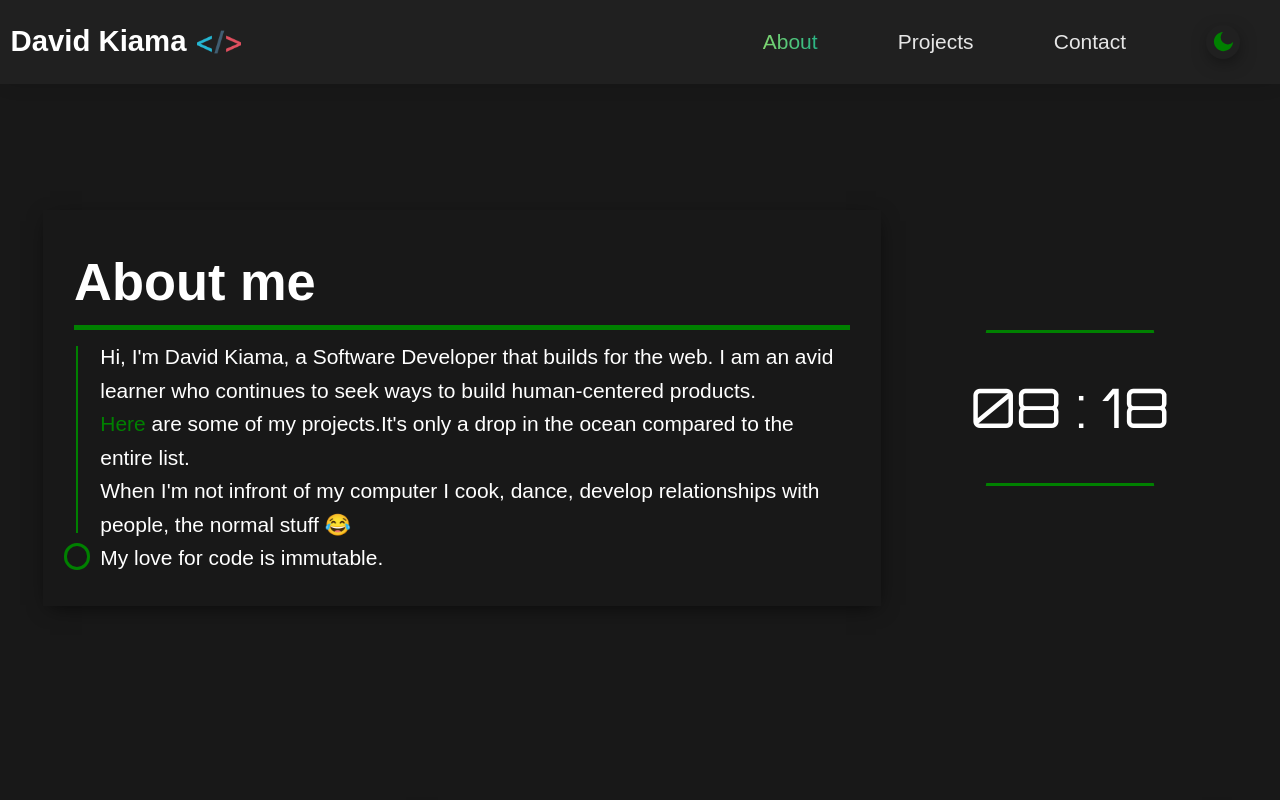
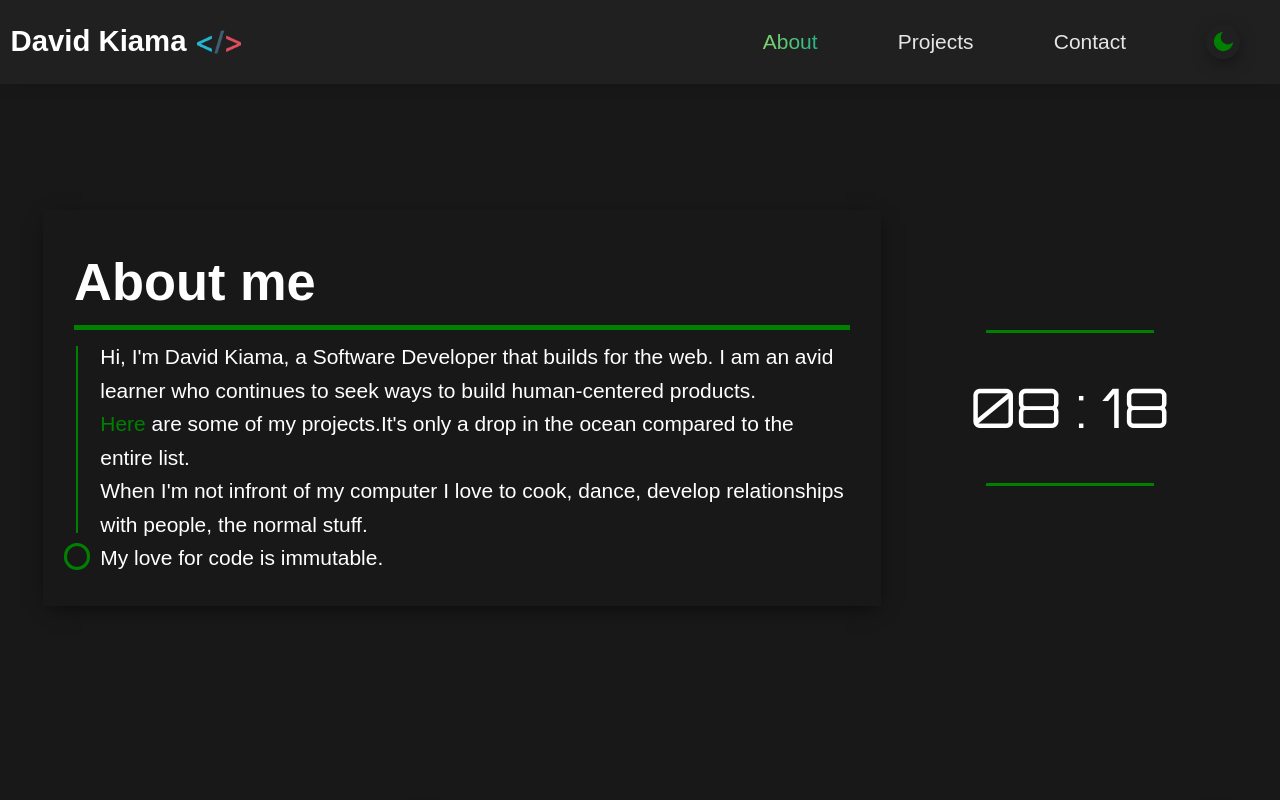
Before and after one commit to davidkiama/Portfolio, a React (Create React App) app: page / in a window 1280 px wide. Shown: the top 800 px of the page. Built offline with nearby package versions, Linux system fonts and the light colour scheme.

Commit message:
Homepage edits

```diff
--- a/src/components/Pages/Home.js
+++ b/src/components/Pages/Home.js
@@ -34,8 +34,8 @@ function Home({ darkMode }) {
               <Link to="/projects">Here</Link> are some of my projects.It's only a drop in the ocean compared
               to the entire list.
               <br />
-              When I'm not infront of my computer I cook, dance, develop relationships with people, the normal
-              stuff 😂
+              When I'm not infront of my computer I love to cook, dance, develop relationships with people,
+              the normal stuff.
               <br />
               My love for code is immutable.
             </p>
```
